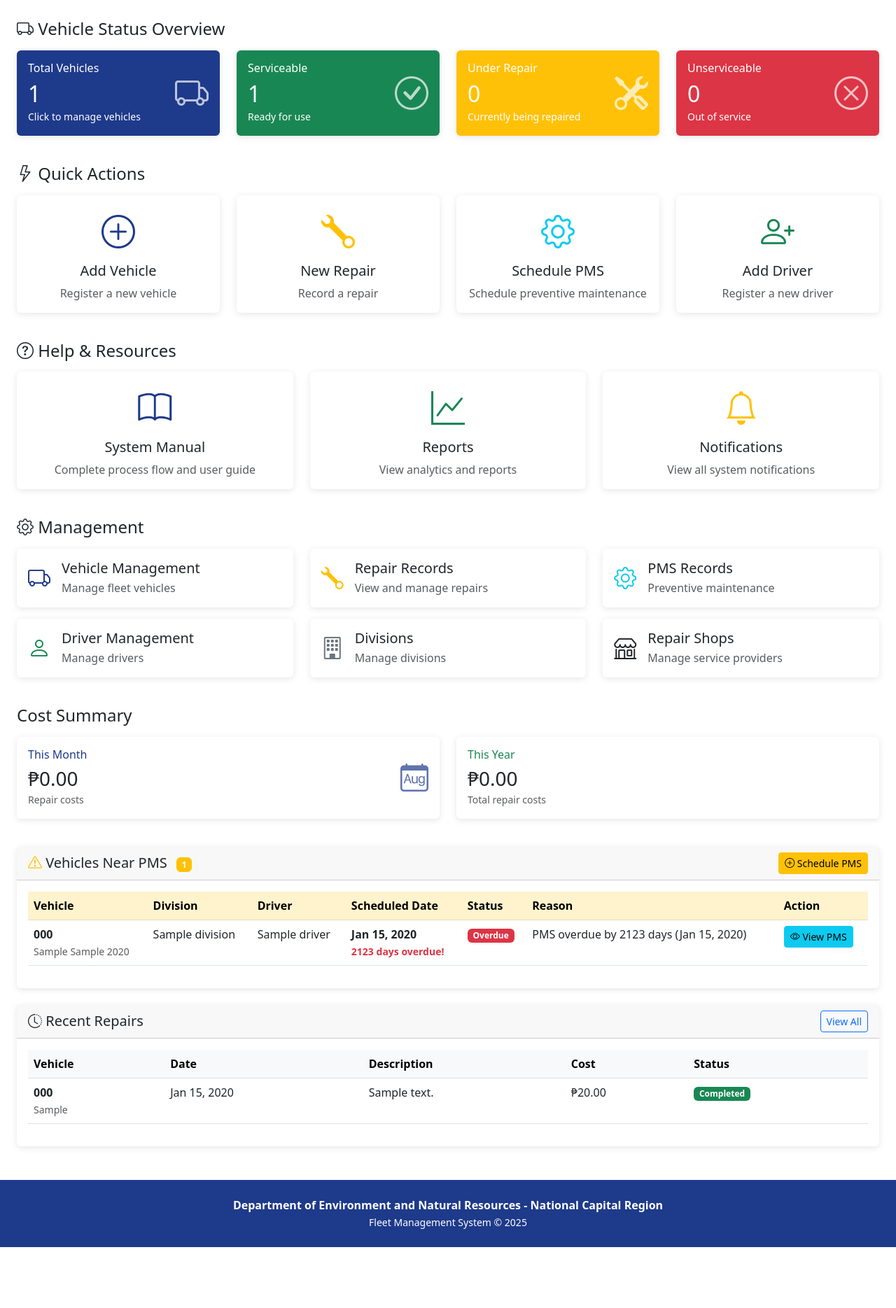
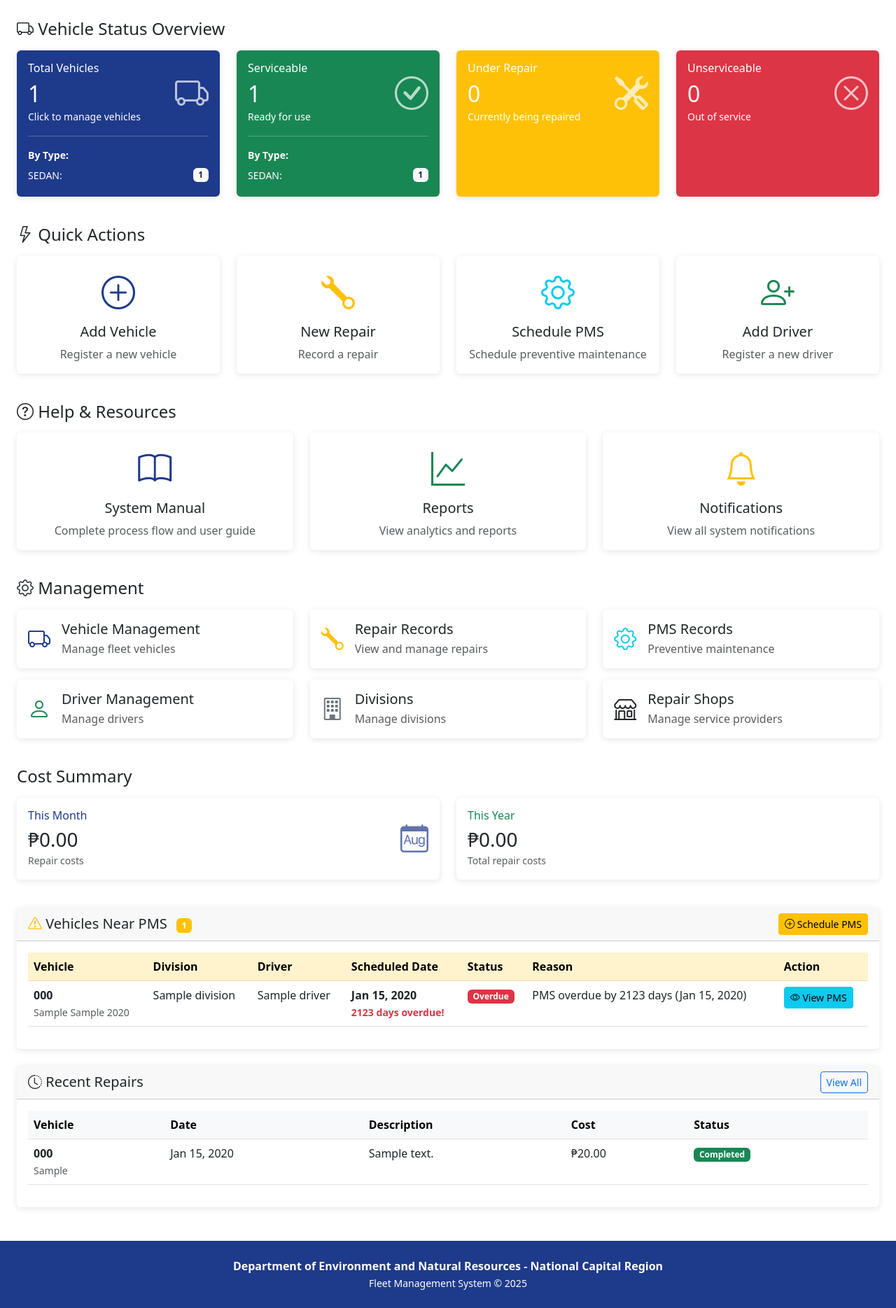
Before and after one commit to cursorprojects/DENR_NCR_FMS, a Django app: page /fleet/ in a window 1280 px wide. Shown: the part 147-2016 px from the top of the page at 70% size. Before the commit the page ends 1929 px from the top, so only its background shows below. Run offline with Django 4.2, Linux system fonts and the light colour scheme; a user stored in the database is signed in; tables that the repository leaves empty hold one stand-in row (values such as "Sample post"); data that the repository does not hold is empty; parts of the project's set-up code (start-up, migrations or seed data) failed here and were passed over.

Commit message:
updated fix

```diff
--- a/core/views.py
+++ b/core/views.py
@@ -29,6 +29,19 @@ def dashboard(request):
     under_repair = Vehicle.objects.filter(status='Under Repair').count()
     non_operational = Vehicle.objects.filter(status='Unserviceable').count()
 
+    # Vehicles breakdown by type for all statuses
+    total_by_type = Vehicle.objects.values('vehicle_type').annotate(count=Count('id')).order_by('-count')
+    total_type_breakdown = {item['vehicle_type']: item['count'] for item in total_by_type}
+
+    serviceable_by_type = Vehicle.objects.filter(status='Serviceable').values('vehicle_type').annotate(count=Count('id')).order_by('-count')
+    serviceable_type_breakdown = {item['vehicle_type']: item['count'] for item in serviceable_by_type}
+
+    under_repair_by_type = Vehicle.objects.filter(status='Under Repair').values('vehicle_type').annotate(count=Count('id')).order_by('-count')
+    under_repair_type_breakdown = {item['vehicle_type']: item['count'] for item in under_repair_by_type}
+
+    non_operational_by_type = Vehicle.objects.filter(status='Unserviceable').values('vehicle_type').annotate(count=Count('id')).order_by('-count')
+    non_operational_type_breakdown = {item['vehicle_type']: item['count'] for item in non_operational_by_type}
+
     # Repair costs
     current_month = timezone.now().month
     current_year = timezone.now().year
@@ -125,6 +138,10 @@ def dashboard(request):
         'operational': operational,
         'under_repair': under_repair,
         'non_operational': non_operational,
+        'total_type_breakdown': total_type_breakdown,
+        'serviceable_type_breakdown': serviceable_type_breakdown,
+        'under_repair_type_breakdown': under_repair_type_breakdown,
+        'non_operational_type_breakdown': non_operational_type_breakdown,
         'monthly_cost': monthly_cost,
         'yearly_cost': yearly_cost,
         'recent_repairs': recent_repairs,
@@ -1634,6 +1651,13 @@ def post_inspection_create(request):
                     repair.save()
                 except Repair.DoesNotExist:
                     pass
+                except Exception as e:
+                    # Handle validation errors gracefully
+                    from django.core.exceptions import ValidationError
+                    if isinstance(e, ValidationError):
+                        messages.error(request, str(e))
+                    else:
+                        messages.error(request, f'Error linking post-inspection to repair: {str(e)}')
 
             # If pms_id is provided in POST, link the report to the PMS
             pms_id = request.POST.get('pms_id')
@@ -1644,6 +1668,13 @@ def post_inspection_create(request):
                     pms.save()
                 except PMS.DoesNotExist:
                     pass
+                except Exception as e:
+                    # Handle validation errors gracefully
+                    from django.core.exceptions import ValidationError
+                    if isinstance(e, ValidationError):
+                        messages.error(request, str(e))
+                    else:
+                        messages.error(request, f'Error linking post-inspection to PMS: {str(e)}')
 
             # Log activity
             ActivityLog.objects.create(
--- a/templates/core/dashboard.html
+++ b/templates/core/dashboard.html
@@ -25,7 +25,8 @@
         </div>
         <div class="col-md-3 mb-3">
             <div class="card text-white bg-primary h-100 clickable-card" onclick="window.location.href='{% url 'vehicle_list' %}'">
-                <div class="card-body d-flex justify-content-between align-items-center">
+                <div class="card-body">
+                    <div class="d-flex justify-content-between align-items-center mb-2">
                         <div>
                             <h6 class="card-title">Total Vehicles</h6>
                             <h2 class="mb-0">{{ total_vehicles }}</h2>
@@ -33,11 +34,26 @@
                         </div>
                         <i class="bi bi-truck" style="font-size: 3rem; opacity: 0.7;"></i>
                     </div>
+                    {% if total_type_breakdown %}
+                    <div class="mt-3 pt-3 border-top border-white border-opacity-25">
+                        <small class="d-block mb-2"><strong>By Type:</strong></small>
+                        <div class="total-breakdown">
+                            {% for vehicle_type, count in total_type_breakdown.items %}
+                            <div class="d-flex justify-content-between align-items-center mb-1">
+                                <span class="small">{{ vehicle_type }}:</span>
+                                <span class="badge bg-light text-dark">{{ count }}</span>
+                            </div>
+                            {% endfor %}
+                        </div>
+                    </div>
+                    {% endif %}
+                </div>
             </div>
         </div>
         <div class="col-md-3 mb-3">
             <div class="card text-white bg-success h-100 clickable-card" onclick="window.location.href='{% url 'vehicle_list' %}?status=Serviceable'">
-                <div class="card-body d-flex justify-content-between align-items-center">
+                <div class="card-body">
+                    <div class="d-flex justify-content-between align-items-center mb-2">
                         <div>
                             <h6 class="card-title">Serviceable</h6>
                             <h2 class="mb-0">{{ operational }}</h2>
@@ -45,11 +61,26 @@
                         </div>
                         <i class="bi bi-check-circle" style="font-size: 3rem; opacity: 0.7;"></i>
                     </div>
+                    {% if serviceable_type_breakdown %}
+                    <div class="mt-3 pt-3 border-top border-white border-opacity-25">
+                        <small class="d-block mb-2"><strong>By Type:</strong></small>
+                        <div class="serviceable-breakdown">
+                            {% for vehicle_type, count in serviceable_type_breakdown.items %}
+                            <div class="d-flex justify-content-between align-items-center mb-1">
+                                <span class="small">{{ vehicle_type }}:</span>
+                                <span class="badge bg-light text-dark">{{ count }}</span>
+                            </div>
+                            {% endfor %}
+                        </div>
+                    </div>
+                    {% endif %}
+                </div>
             </div>
         </div>
         <div class="col-md-3 mb-3">
             <div class="card text-white bg-warning h-100 clickable-card" onclick="window.location.href='{% url 'vehicle_list' %}?status=Under Repair'">
-                <div class="card-body d-flex justify-content-between align-items-center">
+                <div class="card-body">
+                    <div class="d-flex justify-content-between align-items-center mb-2">
                         <div>
                             <h6 class="card-title">Under Repair</h6>
                             <h2 class="mb-0">{{ under_repair }}</h2>
@@ -57,17 +88,46 @@
                         </div>
                         <i class="bi bi-tools" style="font-size: 3rem; opacity: 0.7;"></i>
                     </div>
+                    {% if under_repair_type_breakdown %}
+                    <div class="mt-3 pt-3 border-top border-white border-opacity-25">
+                        <small class="d-block mb-2"><strong>By Type:</strong></small>
+                        <div class="under-repair-breakdown">
+                            {% for vehicle_type, count in under_repair_type_breakdown.items %}
+                            <div class="d-flex justify-content-between align-items-center mb-1">
+                                <span class="small">{{ vehicle_type }}:</span>
+                                <span class="badge bg-light text-dark">{{ count }}</span>
+                            </div>
+                            {% endfor %}
+                        </div>
+                    </div>
+                    {% endif %}
+                </div>
             </div>
         </div>
         <div class="col-md-3 mb-3">
             <div class="card text-white bg-danger h-100 clickable-card" onclick="window.location.href='{% url 'vehicle_list' %}?status=Unserviceable'">
-                <div class="card-body d-flex justify-content-between align-items-center">
+                <div class="card-body">
+                    <div class="d-flex justify-content-between align-items-center mb-2">
                         <div>
                             <h6 class="card-title">Unserviceable</h6>
                             <h2 class="mb-0">{{ non_operational }}</h2>
                             <small>Out of service</small>
                         </div>
                         <i class="bi bi-x-circle" style="font-size: 3rem; opacity: 0.7;"></i>
+                    </div>
+                    {% if non_operational_type_breakdown %}
+                    <div class="mt-3 pt-3 border-top border-white border-opacity-25">
+                        <small class="d-block mb-2"><strong>By Type:</strong></small>
+                        <div class="non-operational-breakdown">
+                            {% for vehicle_type, count in non_operational_type_breakdown.items %}
+                            <div class="d-flex justify-content-between align-items-center mb-1">
+                                <span class="small">{{ vehicle_type }}:</span>
+                                <span class="badge bg-light text-dark">{{ count }}</span>
+                            </div>
+                            {% endfor %}
+                        </div>
+                    </div>
+                    {% endif %}
                 </div>
             </div>
         </div>
```
Also changed, not shown: core/models.py (+44 -18 lines). Lines whose indentation alone changed are shown as unchanged.
